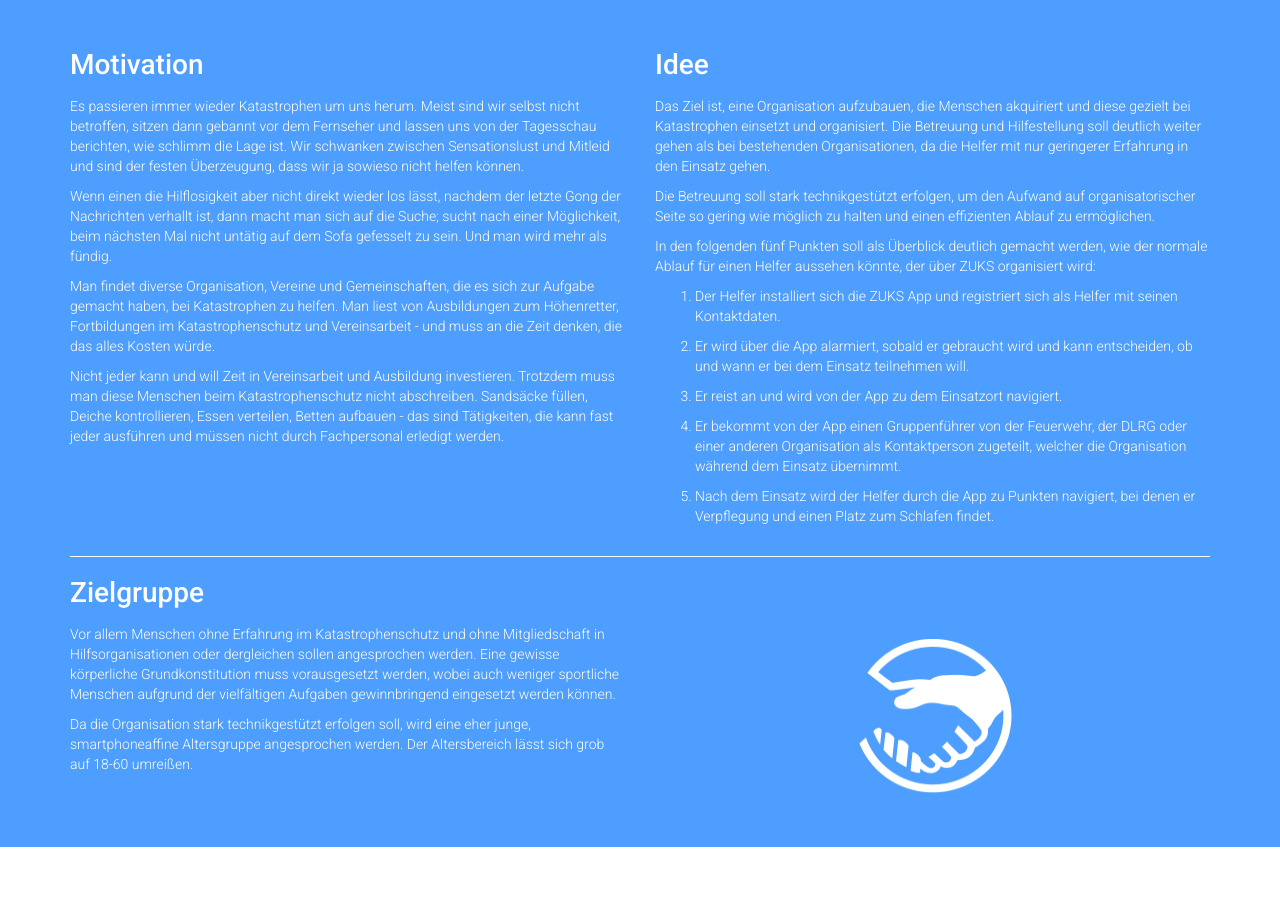
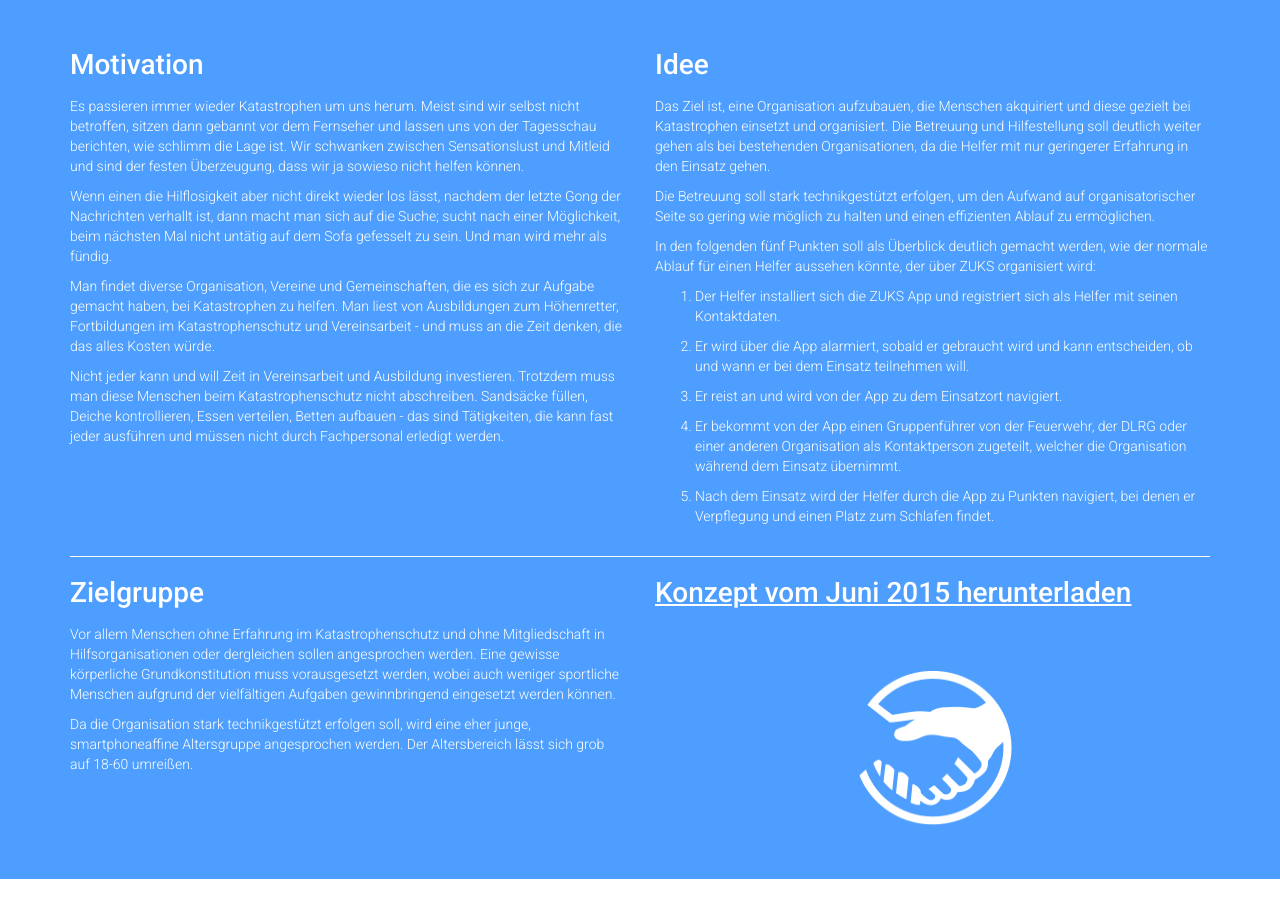
Before and after one commit to Eldorado234/zuks-django, a Django app: page /konzept/ in a window 1280 px wide. Shown: the part 61-980 px from the top of the page. Run offline with Django 3.2, Linux system fonts and the light colour scheme; some libraries are stand-ins or nearby versions.

Commit message:
Added link to new concept.

```diff
--- a/res/css/style.css
+++ b/res/css/style.css
@@ -276,6 +276,12 @@ strong,
 b {
   color: #555;
 }
+/* Next is required to ensure to see hyperlinks also on blue background */
+.section.type-1 a {
+  color: #fff;
+  text-decoration: underline;
+}
+
 a {
   color: #4d9eff;
 }
--- a/templates/core/konzept.html
+++ b/templates/core/konzept.html
@@ -80,6 +80,7 @@
                     </p>
                 </div>
                 <div class="col-lg-6">
+                    <h1><a href="{% static "files/Konzept_1.2.pdf" %}">Konzept vom Juni 2015 herunterladen</a></h1>
                     <img src="{% static "img/logo/logo-bild-weiss@320.png" %} " alt="ZUKS Logo Bildmarke" class="content-icon-160" />
                 </div>
             </div>
```
Also changed, not shown: 1 other file.
